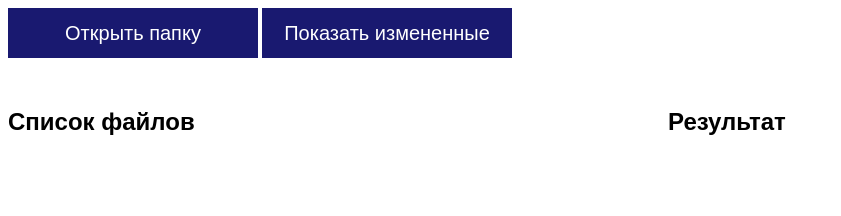
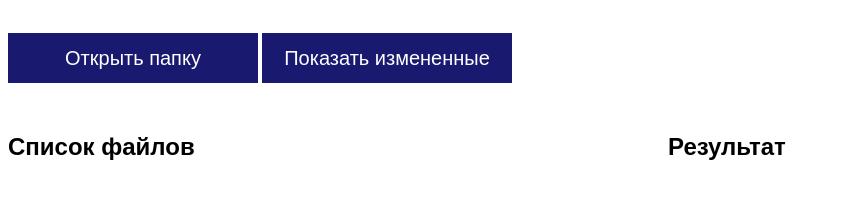
Before and after one commit to dmitrykhalimov/fs-api, a plain HTML site: page index.html in a window 1280 px wide. Shown: the top 216 px of the page, without its empty margins (0-841 px from the left). Drawn offline with Linux system fonts and the light colour scheme.

Commit message:
Рефакторит

```diff
--- a/main.css
+++ b/main.css
@@ -19,6 +19,10 @@ ul {
 .file {
   font-weight: normal;
   cursor: default;
+}
+
+main {
+  padding-top: 25px;
 }
 
 .container {
```
